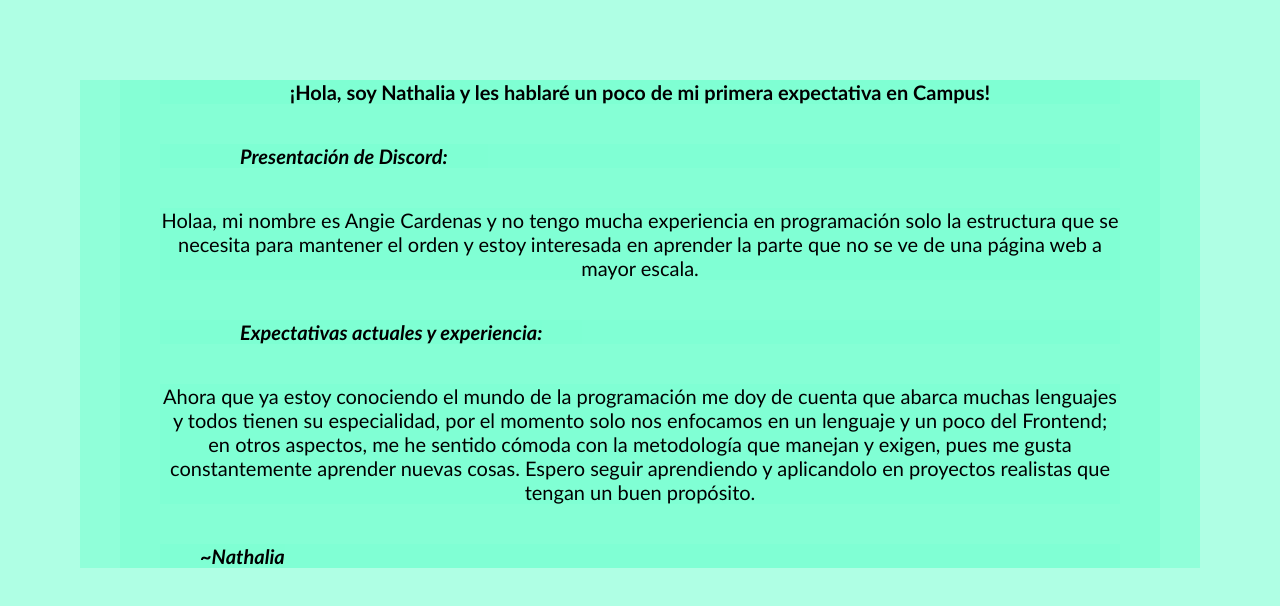
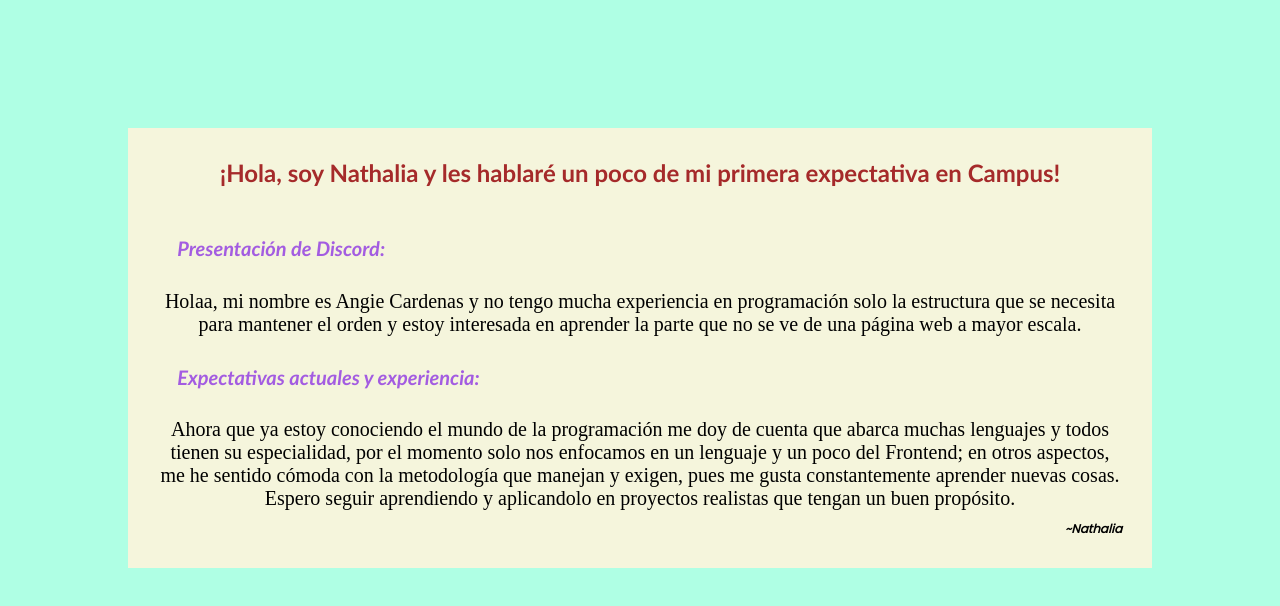
Before and after one commit to AngieNC/MyWeb, a plain HTML site: page index.html in a window 1280 px wide. Drawn offline with Linux system fonts and the light colour scheme; a web font is replaced by a local one.

Commit message:
style: :sparkles: Estilos en CSS
Se añadieron nuevos estilos al texto del HTML

@AngieNC #0c4b8636 @CampusLands

```diff
--- a/style.css
+++ b/style.css
@@ -1,6 +1,51 @@
+@import url("https://fonts.googleapis.com/css2?family=Be+Vietnam+Pro:wght@400;700&family=Darker+Grotesque:wght@400;800&family=Poppins&display=swap");
+
+:root {
+  --fuente-parrafo: "Poppins", sans-serif;
+  --texto-titulo: 'Gill Sans', 'Gill Sans MT', Calibri, 'Trebuchet MS', sans-serif;
+  --color-principal: rgba(127, 255, 212, 0.618);
+}
+
 *{
-    margin: 40px;
+    margin: 0;
+    padding: 0;
+
+}
+
+html{
+    margin: 10vw;
     background: rgba(127, 255, 212, 0.618);
     font-size: 20px;
-    font-family: 'Gill Sans', 'Gill Sans MT', Calibri, 'Trebuchet MS', sans-serif;
 }
+
+
+.todo{
+    background-color: beige;
+    padding: 30px;
+}
+
+.todo h3{
+    font-size: 1.2rem;
+    padding-bottom: 30px;
+    font-family: var(--texto-titulo);
+    color: brown;
+}
+
+.todo h5{
+    font-size: 1rem;
+    color: rgba(137, 43, 226, 0.76);
+    font-family: var(--texto-titulo);
+    padding: 2%;
+}
+
+.todo p{
+    font-size: 0.9rem;
+    font-family: var(--fuente-parrafo);
+    margin: 10px;
+}
+
+.todo h6{
+    text-align: end;
+    font-size: 0.6rem;
+    font-family: var(--fuente-parrafo);
+}
```
